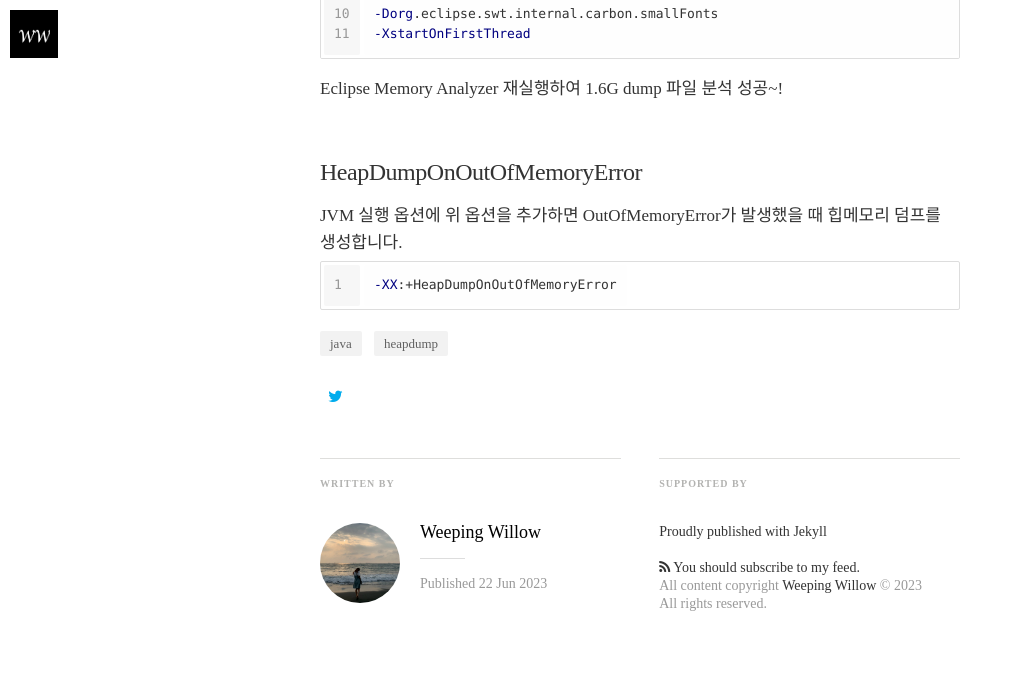
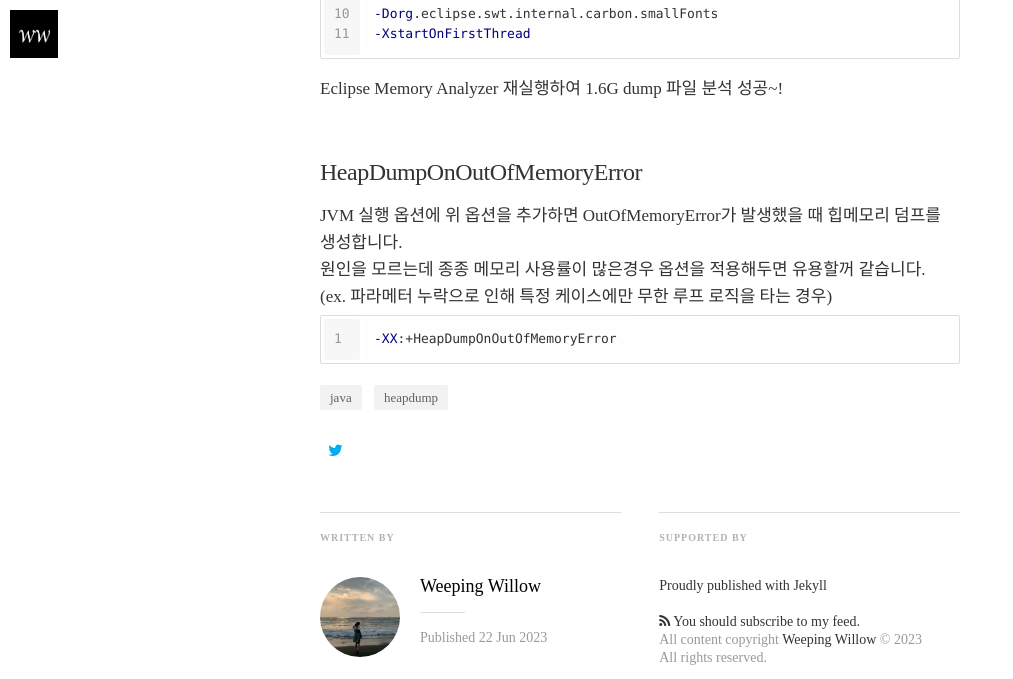
Before and after one commit to didalgus/didalgus.github.io, a Jekyll site: the page built from _posts/2023-06-22-Eclipse-MAT.markdown, in a window 1280 px wide and 900 px high, scrolled down 7141 px, cut to the strip 0-679 px from the top of the window. Shown: the whole strip, without its empty margins (0-1013 px from the left). Built offline with Jekyll 4.4.1, drawn with Linux system fonts in a browser that asks for light colours; nearby versions of some CDN libraries; some web fonts are replaced; the table of contents is made by our own code.

Commit message:
modify post

````diff
--- a/_posts/2023-06-22-Eclipse-MAT.markdown
+++ b/_posts/2023-06-22-Eclipse-MAT.markdown
@@ -190,6 +190,9 @@ Eclipse Memory Analyzer 재실행하여 1.6G dump 파일 분석 성공~!
 ## HeapDumpOnOutOfMemoryError
 
 JVM 실행 옵션에 위 옵션을 추가하면 OutOfMemoryError가 발생했을 때 힙메모리 덤프를 생성합니다.
+원인을 모르는데 종종 메모리 사용률이 많은경우 옵션을 적용해두면 유용할꺼 같습니다.
+(ex. 파라메터 누락으로 인해 특정 케이스에만 무한 루프 로직을 타는 경우)
+
 ```bash
 -XX:+HeapDumpOnOutOfMemoryError
 ```
````
